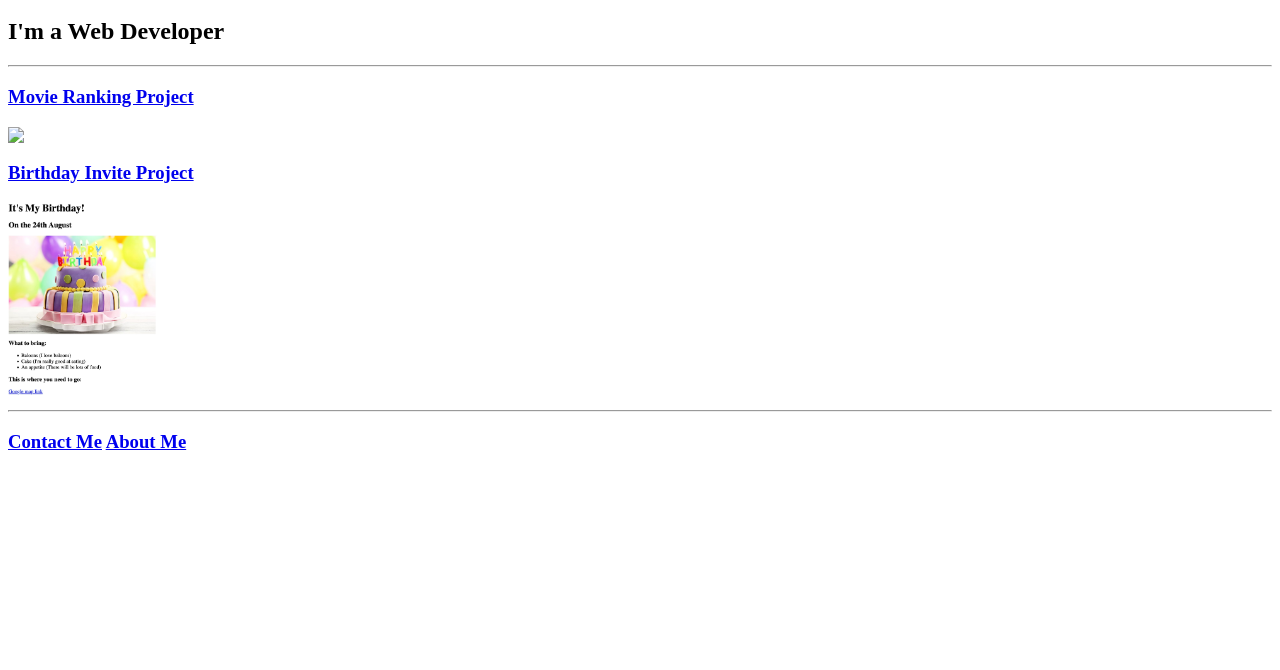
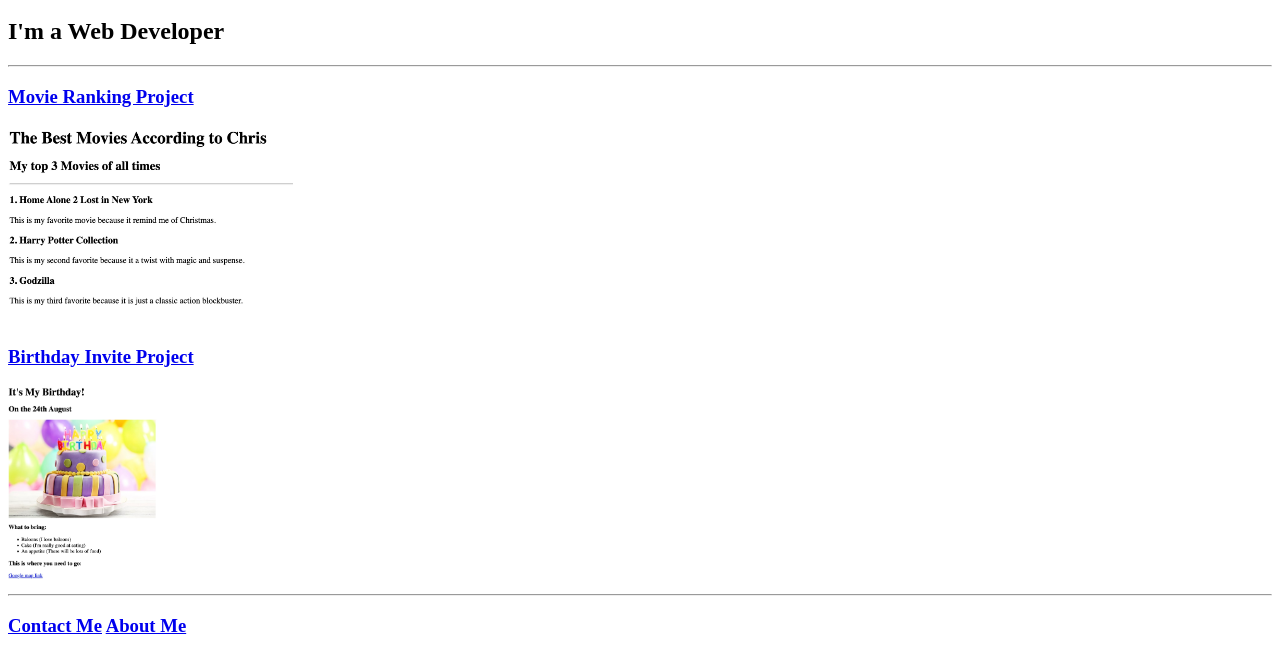
Before and after one commit to Chrisj1847/html, a plain HTML site: page index.html in a window 1280 px wide. Shown: the part 48-718 px from the top of the page. Drawn offline with Linux system fonts and the light colour scheme.

Commit message:
Update index.html

```diff
--- a/index.html
+++ b/index.html
@@ -26,7 +26,7 @@ https://developer.mozilla.org/en-US/docs/Web/HTML/Element/img#attr-height -->
         <h2>I'm a Web Developer</h2>
         <hr/>
         <h3><a href="./public/movie-ranking.html">Movie Ranking Project</a></h3>
-        <img src="./assets/images/Top favorite movies.jpeg height="200">
+        <img src="./assets/images/Top favorite movies.jpeg" height="200">
         <h3><a href="./public/birthday-invite.html">Birthday Invite Project</a></h3>
         <img src="./assets/images/Birthday Invitation.jpeg" height="200">
         <hr>
```
